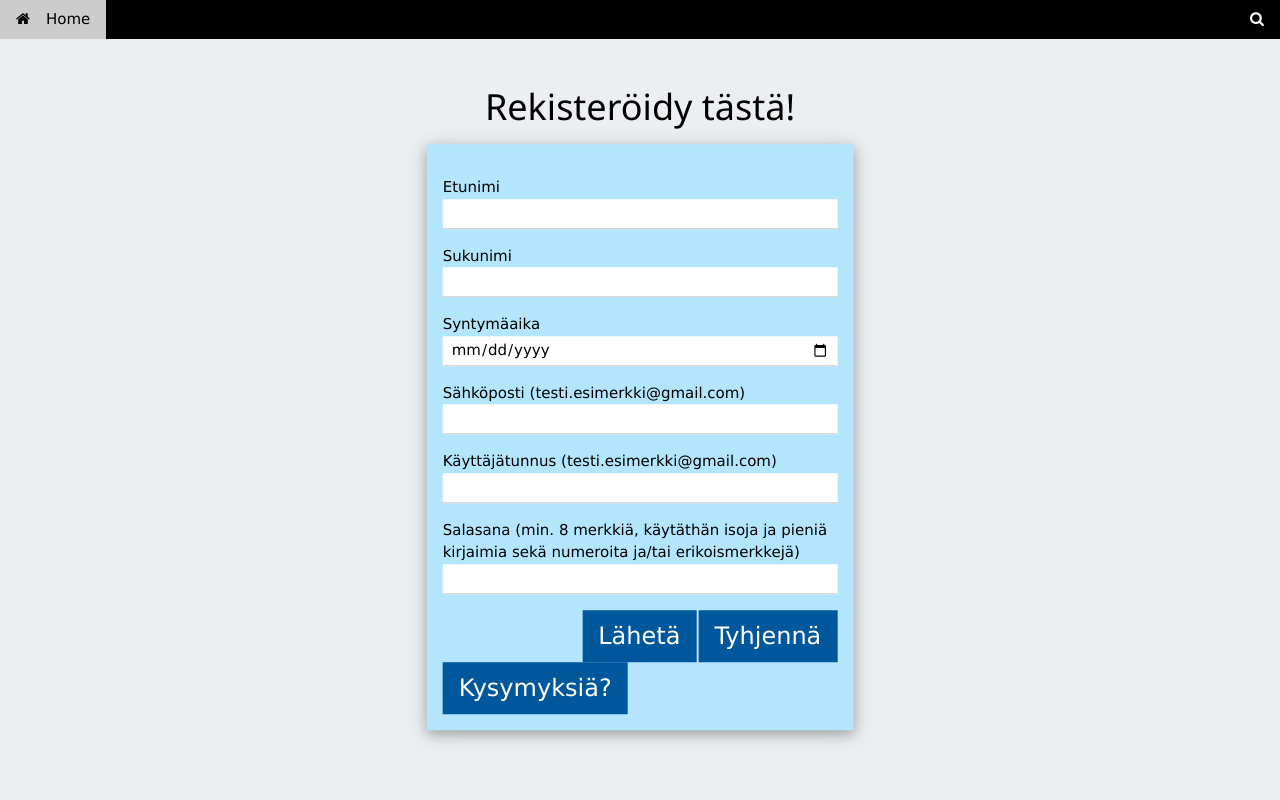
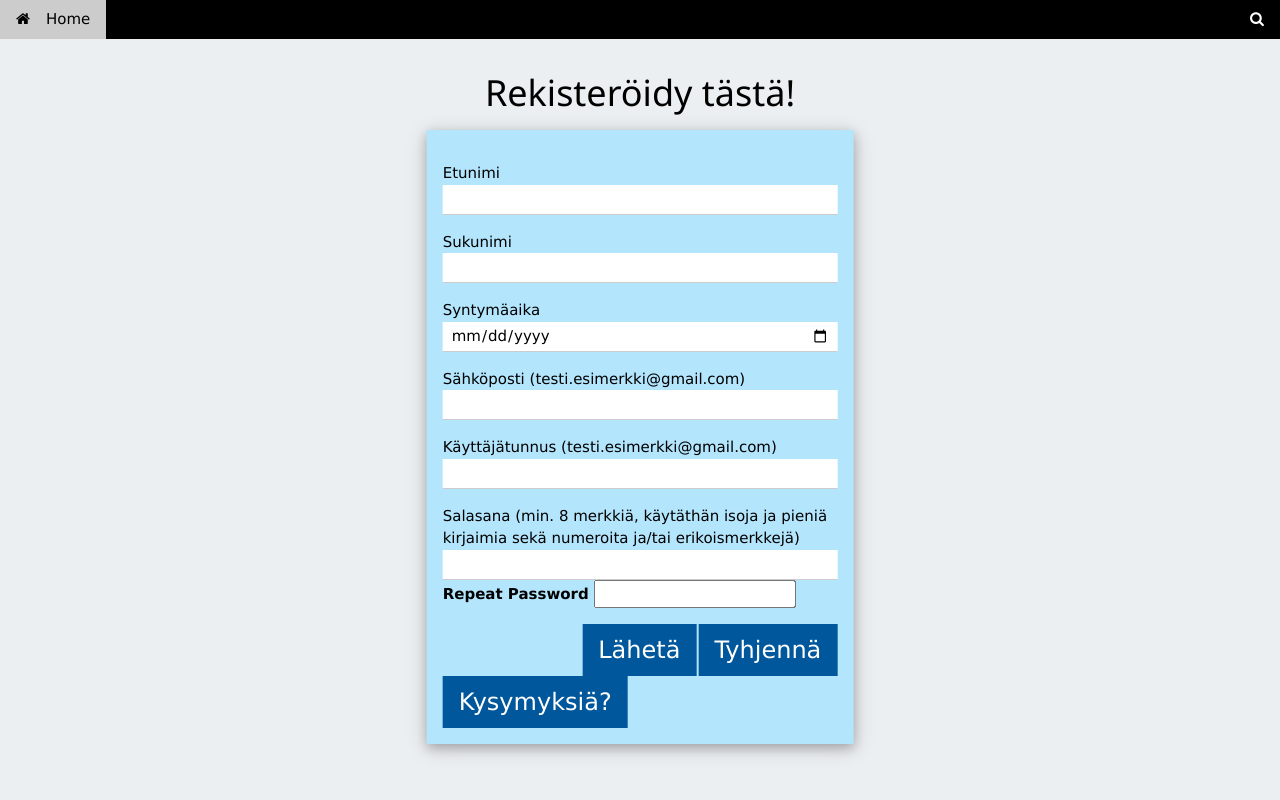
Before and after one commit to stinkybrew/Fitfix, a PHP site: page /register2.php in a window 1280 px wide. Run offline with PHP 8.4, Linux system fonts and the light colour scheme.

Commit message:
Update register2.php
päivitetty required rekisteröitymiseen

```diff
--- a/register2.php
+++ b/register2.php
@@ -46,29 +46,31 @@
                 <div class="w3-third w3-display-middle">
                     <h1 class="w3-center">Rekisteröidy tästä!</h1>
                     <form class="w3-container w3-card-4 w3-padding-16 w3-white" action="lahetys.php" method="post">
-                        <div class="w3-section">
+                      <div class="w3-section">
                             <label>Etunimi</label>
-                            <input class="w3-input" type="text" name="name">
+                            <input class="w3-input" type="text" name="name" required>
                         </div>
                         <div class="w3-section">
                             <label>Sukunimi</label>
-                            <input class="w3-input" type="text" name="name">
+                            <input class="w3-input" type="text" name="name" required>
                         </div>
                         <div class="w3-section">
                             <label>Syntymäaika</label>
-                            <input class="w3-input" type="date" name="dob">
+                            <input class="w3-input" type="date" name="dob" required>
                         </div>
                         <div class="w3-section">
                             <label>Sähköposti (testi.esimerkki@gmail.com)</label>
-                            <input class="w3-input" type="text" name="email">
+                            <input class="w3-input" type="text" name="email" required>
                         </div>
                         <div class="w3-section">
                             <label>Käyttäjätunnus (testi.esimerkki@gmail.com)</label>
-                            <input class="w3-input" type="text" name="email">
+                            <input class="w3-input" type="text" name="email" required>
                         </div>
                         <div class="w3-section">
-                            <label>Salasana (min. 8 merkkiä, käytäthän isoja ja pieniä kirjaimia sekä numeroita ja/tai erikoismerkkejä)</label>
-                            <input class="w3-input" type="password" name="password">
+                            <label for="password">Salasana (min. 8 merkkiä, käytäthän isoja ja pieniä kirjaimia sekä numeroita ja/tai erikoismerkkejä)</label>
+                            <input class="w3-input" type="password" name="password" required>
+                            <label for="psw-repeat"><b>Repeat Password</b></label>
+                            <input type="password" name="psw-repeat" required>
                         </div>
                         <button type="reset" style="display:inline" class="w3-button w3-xlarge w3-right w3-theme" value="Reset">Tyhjennä</button>
                         <input type="submit" style="display:inline;margin-right:2px" class="w3-button w3-xlarge w3-right w3-theme" value="Lähetä">
```
